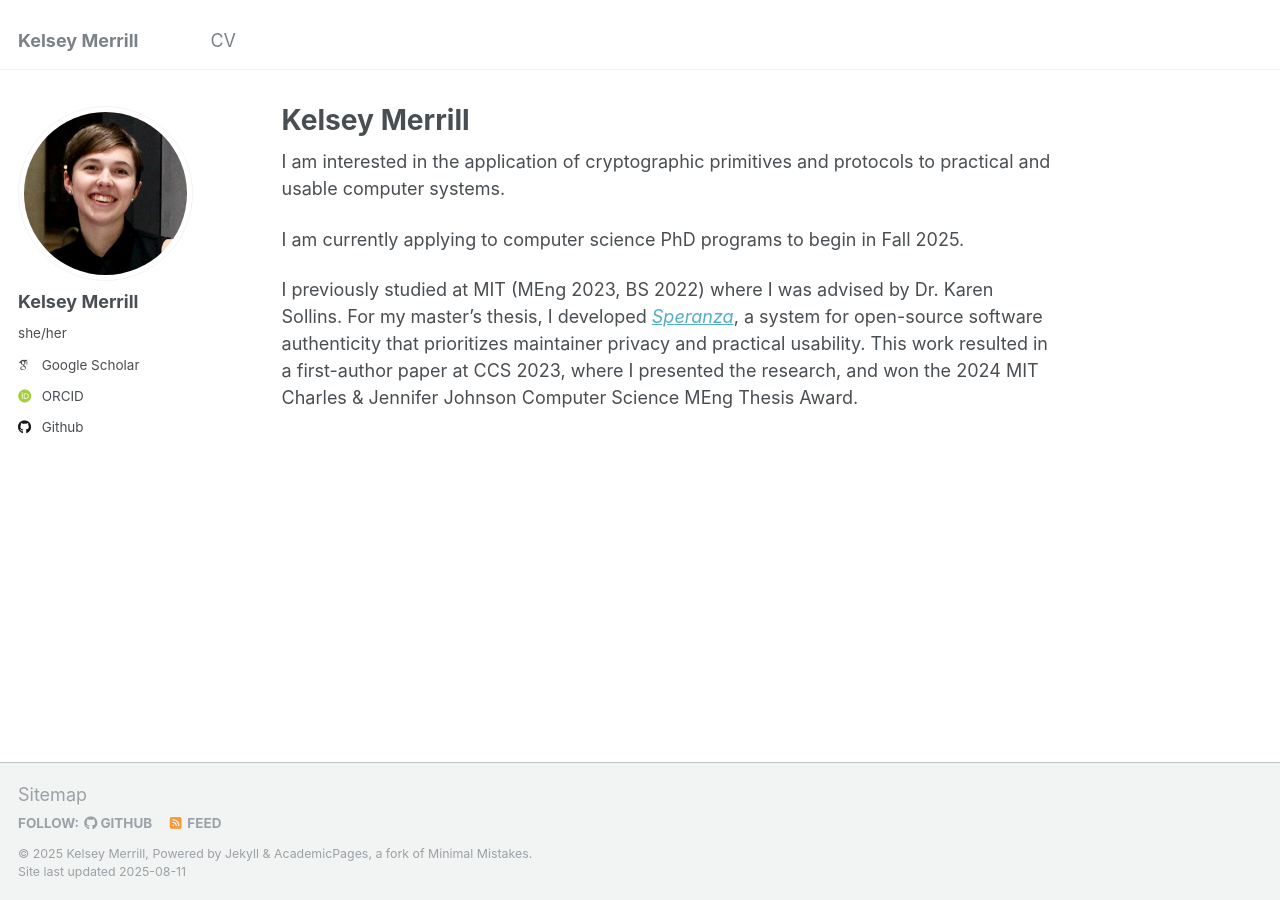
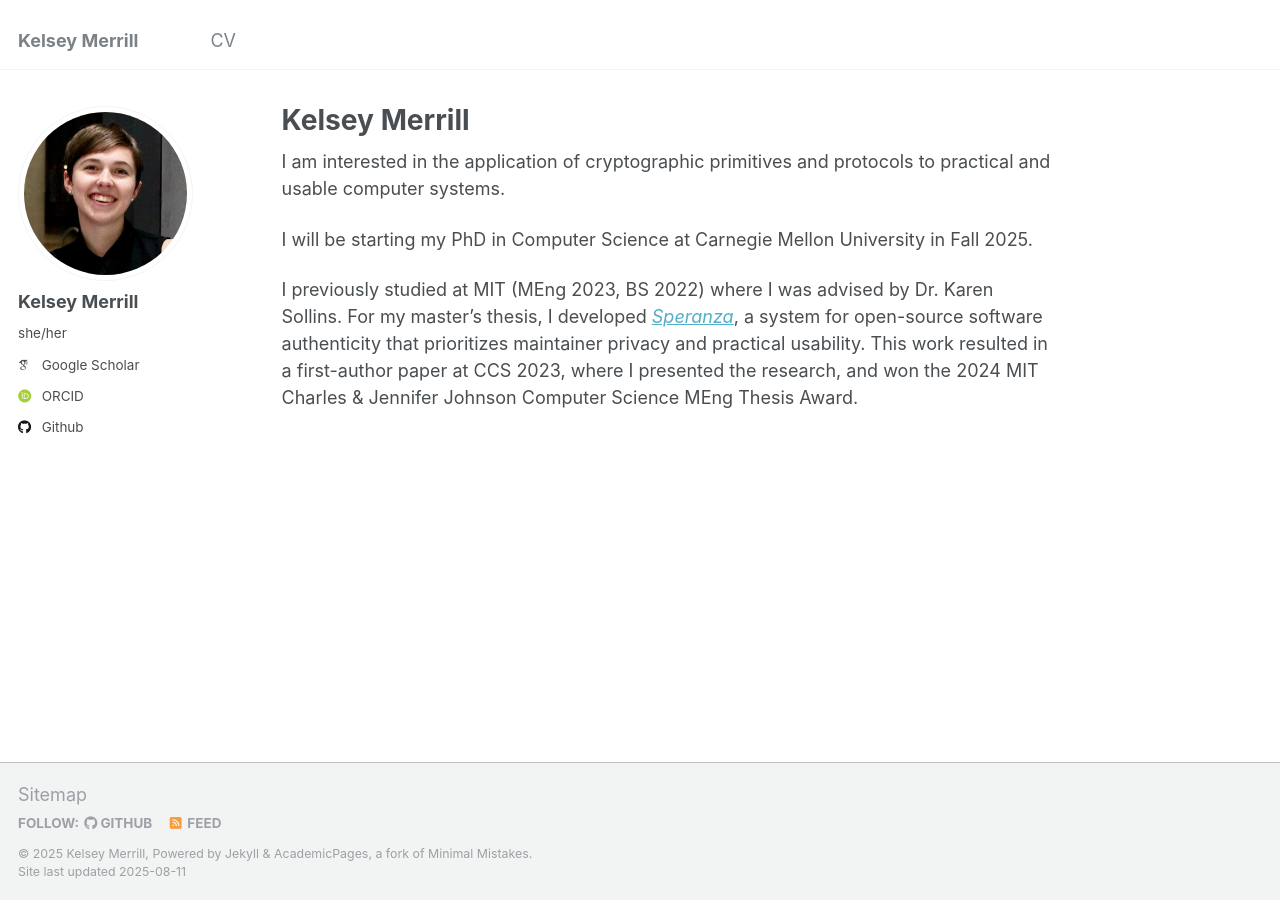
Before and after one commit to kmerrill18/kmerrill18.github.io, a Jekyll site: the page built from _pages/about.md, in a window 1280 px wide. Built offline with Jekyll 4.4.1, drawn with Linux system fonts in a browser that asks for light colours; some web fonts are replaced.

Commit message:
Update with CMU info

```diff
--- a/_pages/about.md
+++ b/_pages/about.md
@@ -10,8 +10,7 @@ redirect_from:
 I am interested in the application of cryptographic primitives and
 protocols to practical and usable computer systems.
 
-I am currently applying to computer science PhD programs to begin in
-Fall 2025.
+I will be starting my PhD in Computer Science at Carnegie Mellon University in Fall 2025.
 
 I previously studied at MIT (MEng 2023, BS 2022) where I was advised
 by Dr. Karen Sollins. For my master's thesis, I developed
```
